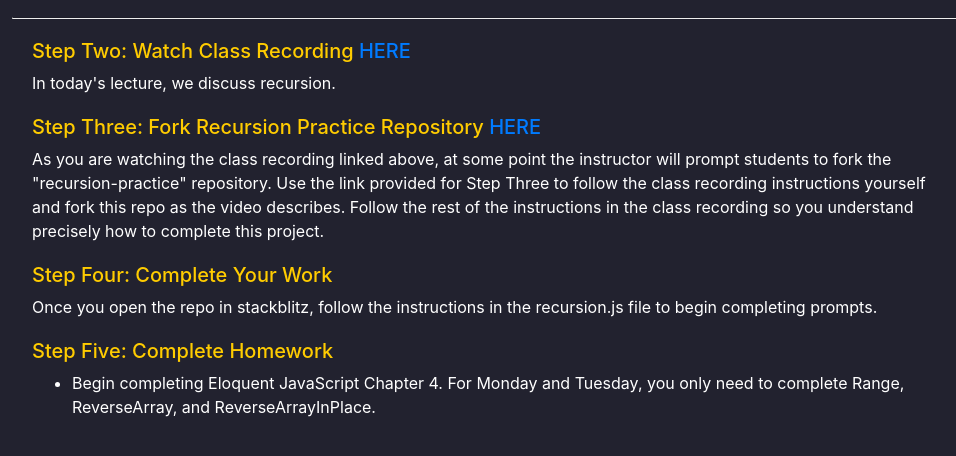
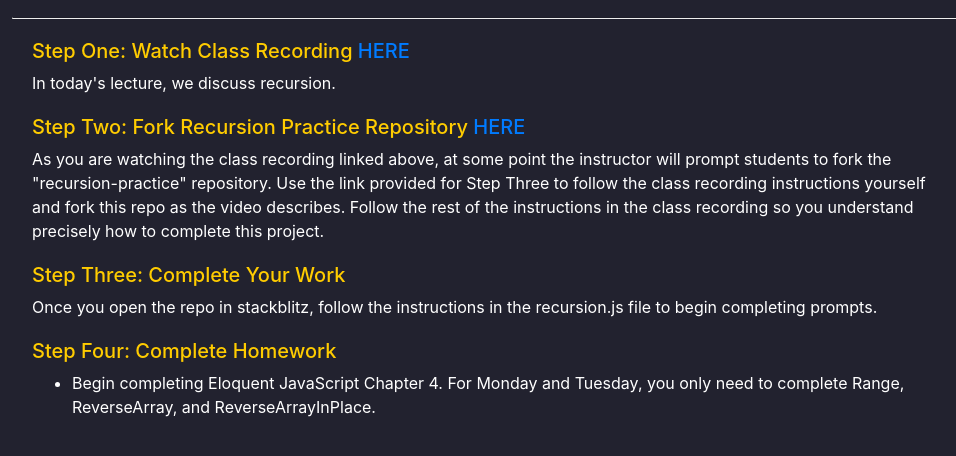
Before and after one commit to alex-aaron/async-course-test, a plain HTML site: page bootcamp/week-4/day-1/day-1.html in a window 1280 px wide. Shown: the part 98-554 px from the top of the page, without its empty margins (8-964 px from the left). Drawn offline with nearby package versions, Linux system fonts and the light colour scheme.

Commit message:
corrected steps in week-4/day-1 html

```diff
--- a/bootcamp/week-4/day-1/day-1.html
+++ b/bootcamp/week-4/day-1/day-1.html
@@ -15,14 +15,14 @@
     <hr>
 
     <div class="step-one basic-layout">
-      <h5 class="header-text">Step Two: Watch Class Recording <a href="https://us06web.zoom.us/rec/share/CsMtSViDDR1vAv-qfXbzSutgu2i5z-JJ-CvsoHbq4MHVw3tqnQ8K4z8kAeTWMa2C._L-O6DtDgLX5ZFWo?startTime=1744048867000">HERE</a></h5>
+      <h5 class="header-text">Step One: Watch Class Recording <a href="https://us06web.zoom.us/rec/share/CsMtSViDDR1vAv-qfXbzSutgu2i5z-JJ-CvsoHbq4MHVw3tqnQ8K4z8kAeTWMa2C._L-O6DtDgLX5ZFWo?startTime=1744048867000">HERE</a></h5>
       <p class="basic-text">
         In today's lecture, we discuss recursion.
       </p>
     </div>
 
     <div class="step-two basic-layout">
-      <h5 class="header-text">Step Three: Fork Recursion Practice Repository <a href="https://github.com/alex-aaron/recursion-practice">HERE</a></h5>
+      <h5 class="header-text">Step Two: Fork Recursion Practice Repository <a href="https://github.com/alex-aaron/recursion-practice">HERE</a></h5>
       <p class="basic-text">
         As you are watching the class recording linked above, at some point the instructor will prompt students to fork the "recursion-practice" repository.
         Use the link provided for Step Three to follow the class recording instructions yourself and fork this repo as the video describes. Follow
@@ -31,14 +31,14 @@
     </div>
 
     <div class="step-three basic-layout">
-      <h5 class="header-text">Step Four: Complete Your Work</h5>
+      <h5 class="header-text">Step Three: Complete Your Work</h5>
       <p class="basic-text">
         Once you open the repo in stackblitz, follow the instructions in the recursion.js file to begin completing prompts.
       </p>
     </div>
 
     <div class="step-four basic-layout">
-      <h5 class="header-text">Step Five: Complete Homework</h5>
+      <h5 class="header-text">Step Four: Complete Homework</h5>
       <ul>
         <li class="basic-text">
           Begin completing Eloquent JavaScript Chapter 4. For Monday and Tuesday, you only need to complete Range, ReverseArray, and
```
